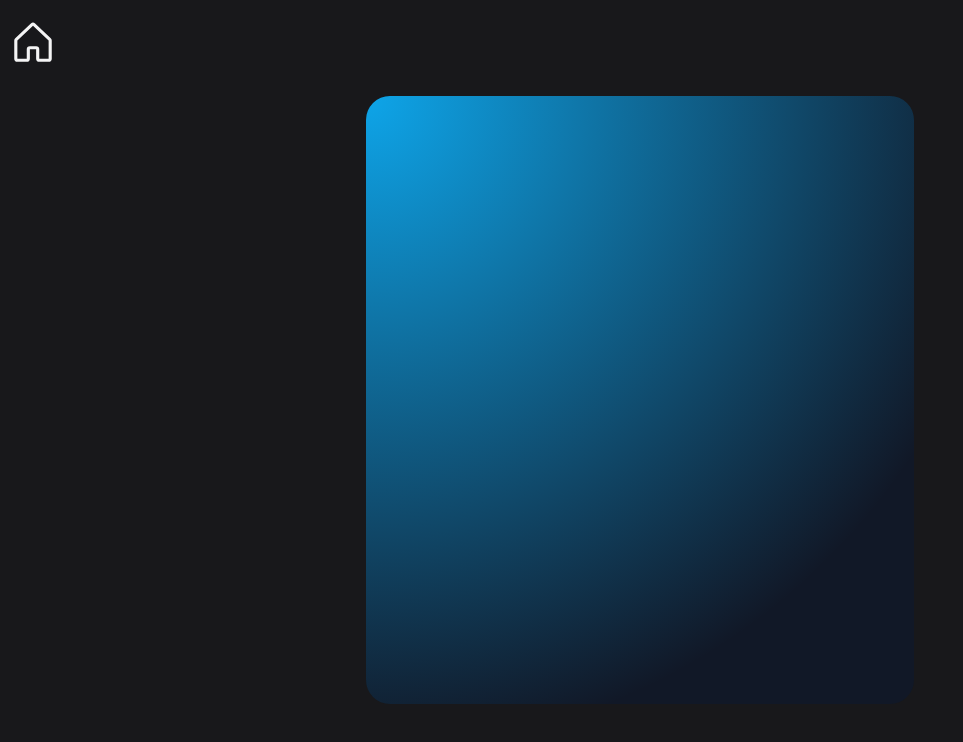
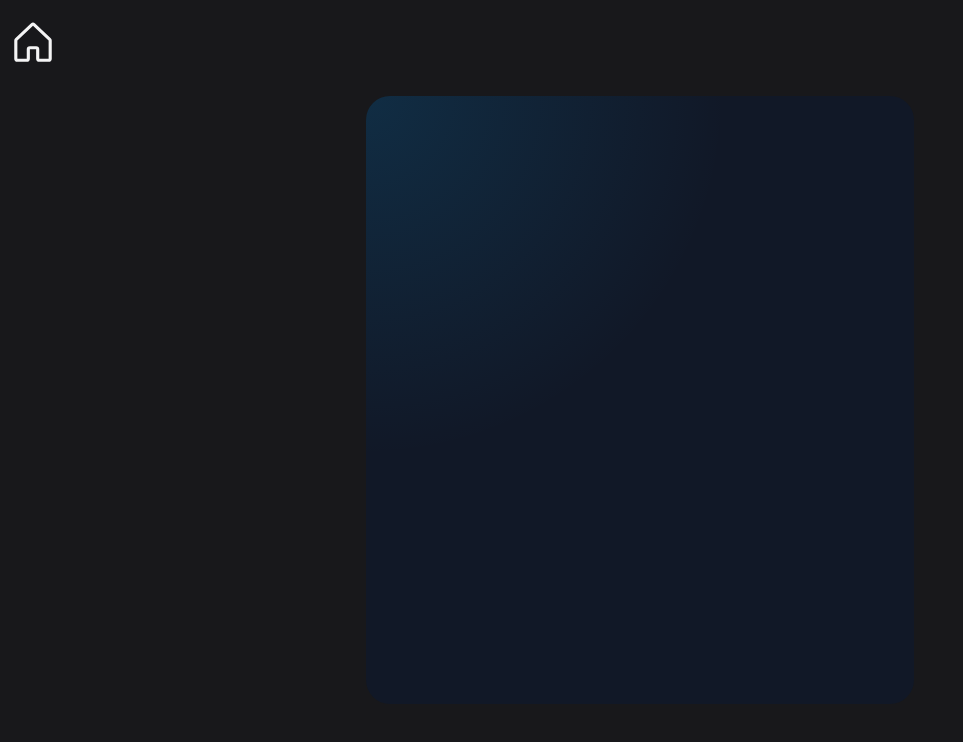
Before and after one commit to 0x7266/framer_motion_practice, a React (Vite) app: page /gradientonhover in a window 1280 px wide. Shown: the top 742 px of the page, without its empty margins (0-963 px from the left). Built offline with nearby package versions, Linux system fonts and the light colour scheme.

Commit message:
changed circle opacity and size

```diff
--- a/src/pages/GradientOnHover.tsx
+++ b/src/pages/GradientOnHover.tsx
@@ -43,7 +43,7 @@ export default function Demo() {
 						<motion.div
 							className="absolute inset-0"
 							style={{
-								background: `radial-gradient(circle at ${mousePostion.x}px ${mousePostion.y}px, rgba(14, 165, 233, 1), transparent 80%)`,
+								background: `radial-gradient(450px circle at ${mousePostion.x}px ${mousePostion.y}px, rgba(14, 165, 233, .15), transparent 80%)`,
 							}}
 						/>
 						<motion.div className="invisible flex flex-col gap-10">
```
